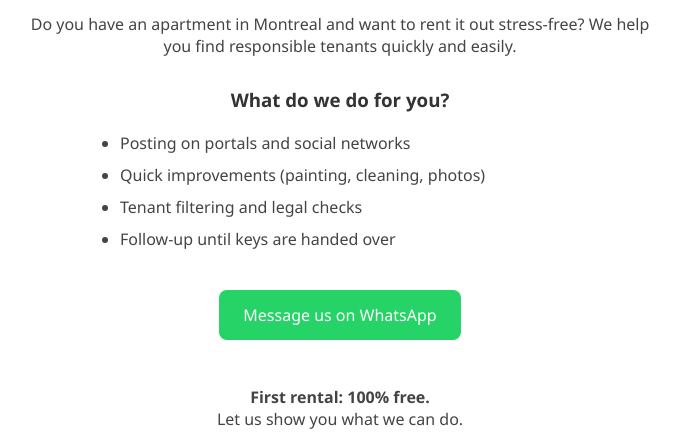
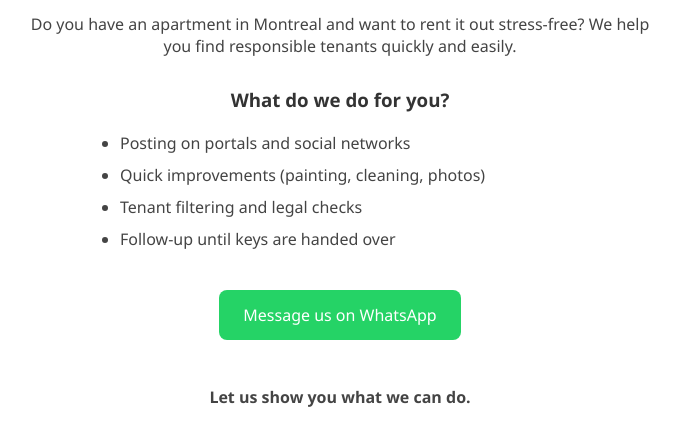
Before and after one commit to Trouvala/Arrendatarios, a plain HTML site: page proprietaires-en/index.html in a window 1280 px wide. Shown: the part 331-766 px from the top of the page, without its empty margins (300-980 px from the left). Drawn offline with Linux system fonts and the light colour scheme.

Commit message:
Update index.html

```diff
--- a/proprietaires-en/index.html
+++ b/proprietaires-en/index.html
@@ -110,7 +110,7 @@
       <li>Follow-up until keys are handed over</li>
     </ul>
     <a class="whatsapp" href="https://wa.me/15149758856" target="_blank">Message us on WhatsApp</a>
-    <p><strong>First rental: 100% free.</strong><br/>Let us show you what we can do.</p>
+    <p><strong>Let us show you what we can do.</strong><br/></p>
     <h3>Contact us</h3>
     <form method="POST" action="https://formsubmit.co/your@email.com">
       <input type="text" name="name" placeholder="Your full name" required />
```
